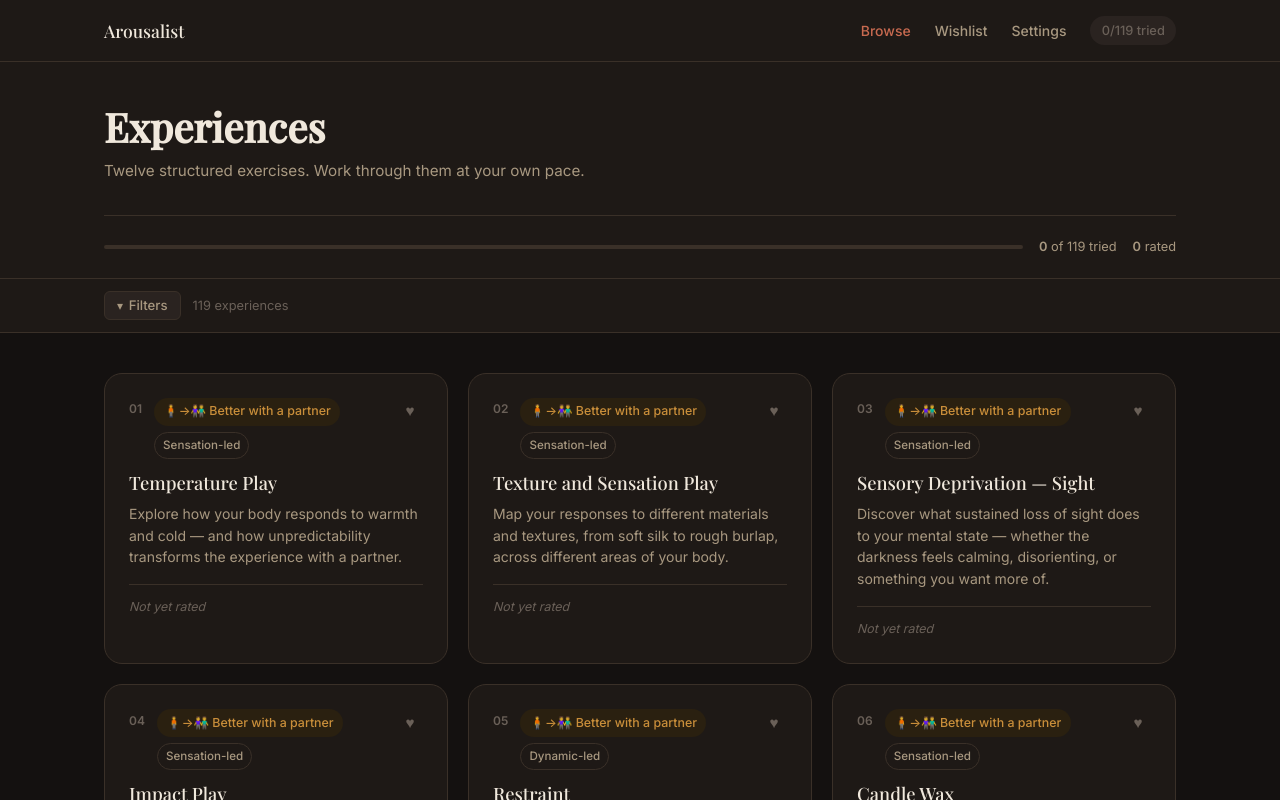
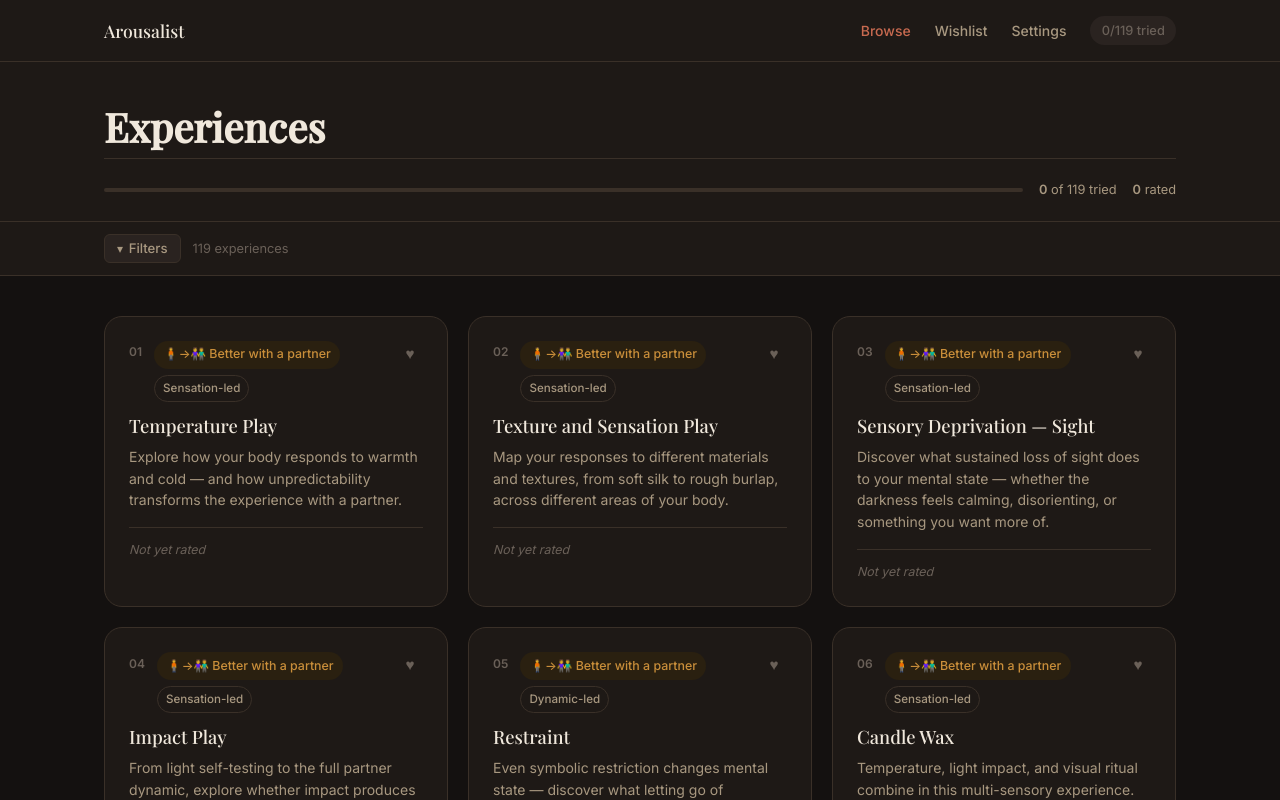
Before and after one commit to u1blog/arousalist, a SvelteKit app: page /experiences in a window 1280 px wide. Shown: the top 800 px of the page. Built offline with nearby package versions, Linux system fonts and the light colour scheme; a web font is replaced by a local one.

Commit message:
Update +page.svelte remove 12

```diff
--- a/src/routes/experiences/+page.svelte
+++ b/src/routes/experiences/+page.svelte
@@ -70,13 +70,12 @@
 
 <svelte:head>
   <title>Browse Experiences — Arousalist</title>
-  <meta name="description" content="Browse all twelve experiences. Filter by tier, status, and category. Track your progress." />
+  <meta name="description" content="Browse all experiences. Filter by tier, status, and category. Track your progress." />
 </svelte:head>
 
 <div class="browse-header">
   <div class="container">
     <h1 class="browse-title">Experiences</h1>
-    <p class="browse-subtitle">Twelve structured exercises. Work through them at your own pace.</p>
 
     <div class="progress-wrap">
       <div class="progress-track">
```
